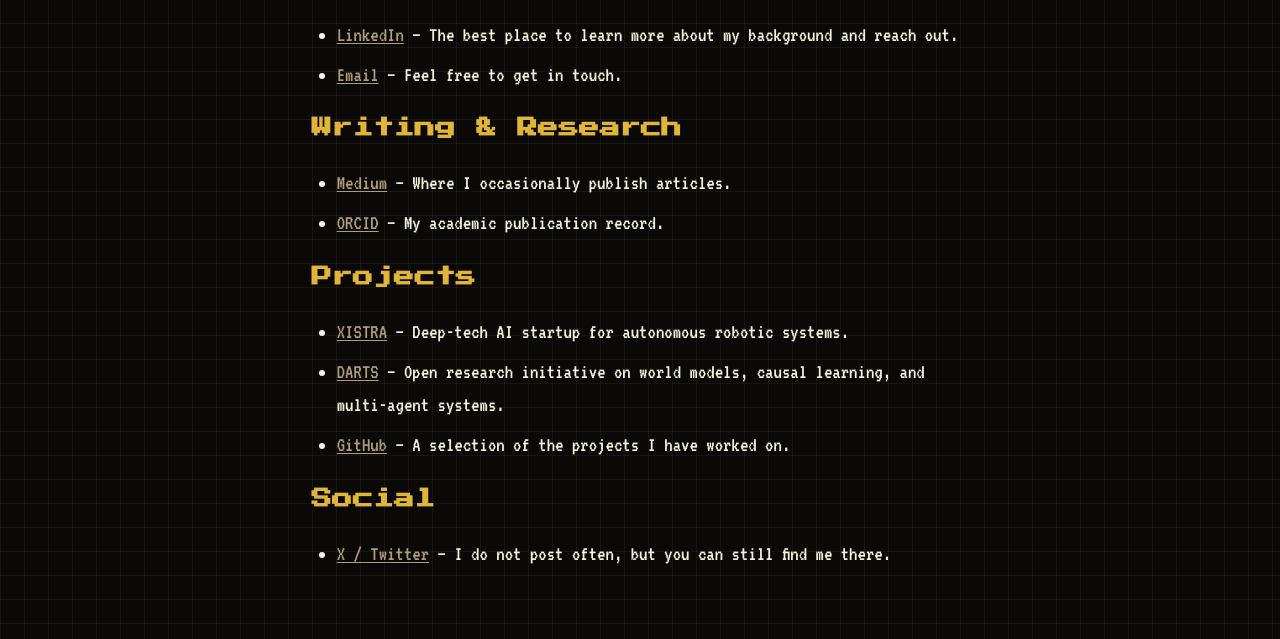
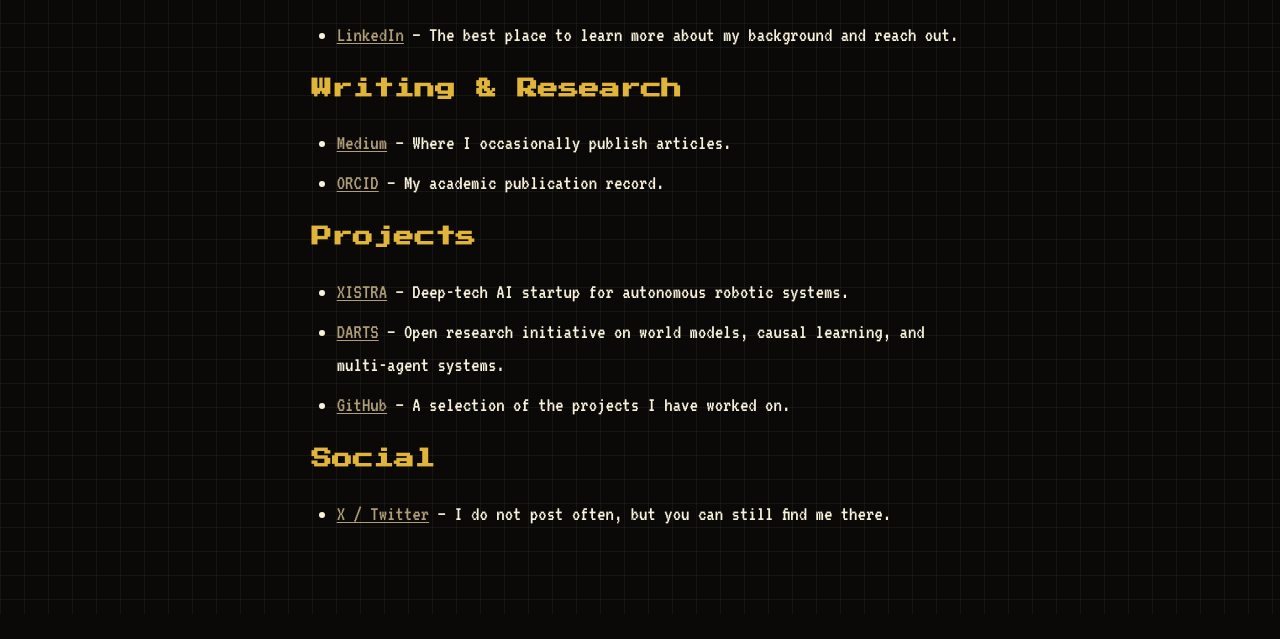
Before and after one commit to Pablomg02/web_pablo, an Eleventy site: page src/links.md in a window 1280 px wide. Shown: the part 241-880 px from the top of the page. After the commit the page ends 855 px from the top, so only its background shows below. Built offline with nearby package versions, Linux system fonts and the light colour scheme; Eleventy itself is replaced by a stand-in of ours; files that its build step writes are made by us from their sources.

Commit message:
Remove email contact link from links page

```diff
--- a/src/links.md
+++ b/src/links.md
@@ -9,7 +9,6 @@
 
 ## Contact
 - [LinkedIn](https://www.linkedin.com/in/pablomagarinos/) — The best place to learn more about my background and reach out.
-- [Email](mailto:pablo.magarinos@uvigo.gal) — Feel free to get in touch.
 
 ## Writing & Research
 - [Medium](https://medium.com/@pablomagarinos) — Where I occasionally publish articles.
```
